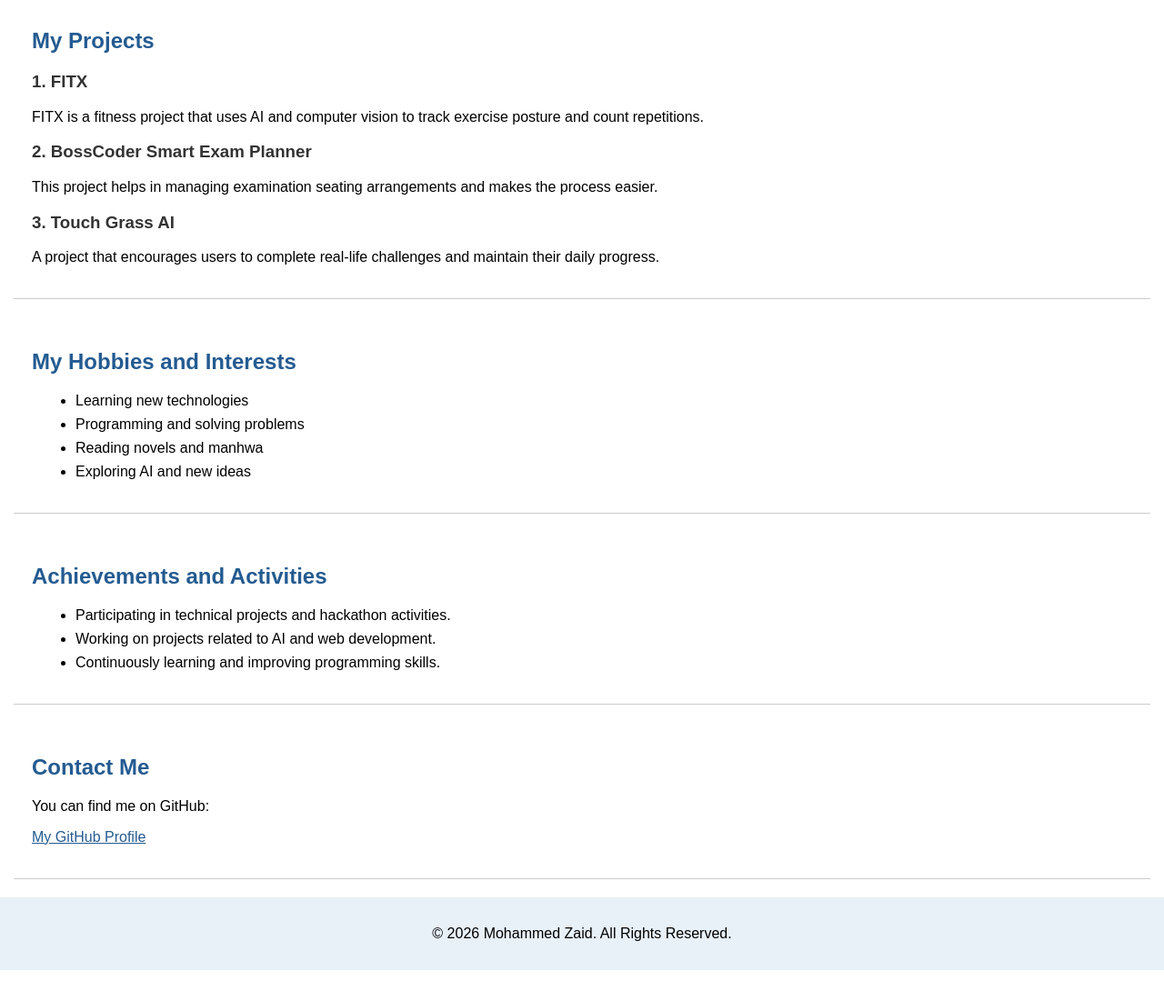
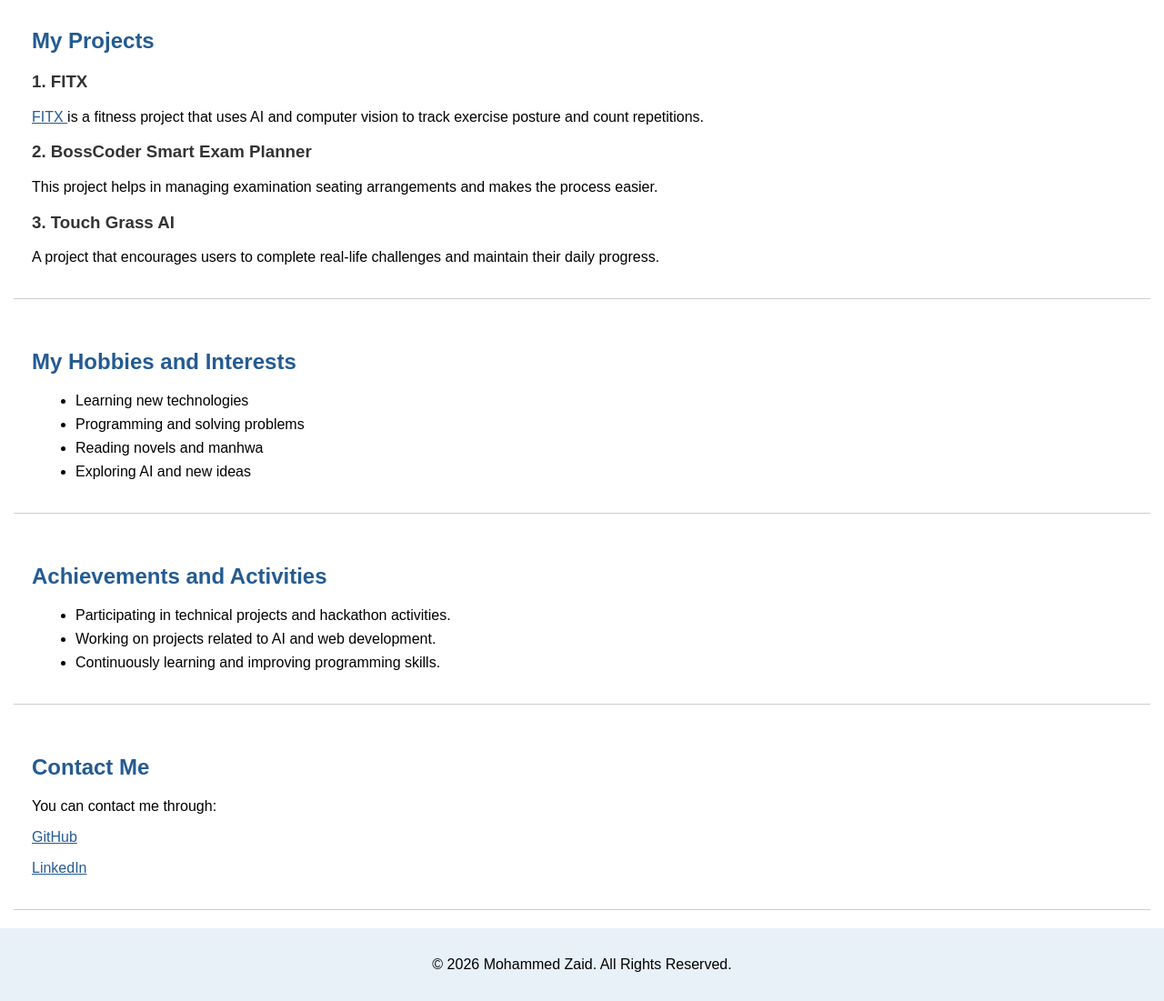
Before and after one commit to MohammedZaid1740/My-portfolio, a plain HTML site: page index.html in a window 1280 px wide. Shown: the part 1180-2281 px from the top of the page at 91% size. Before the commit the page ends 2247 px from the top, so only its background shows below. Drawn offline with Linux system fonts and the light colour scheme.

Commit message:
1 Updated my portfolio

```diff
--- a/index.html
+++ b/index.html
@@ -85,7 +85,10 @@
 
         <h3>1. FITX</h3>
         <p>
-            FITX is a fitness project that uses AI and computer vision
+            <a href="https://mohammedzaid1740.github.io/FITX-/?utm_source=chatgpt.com" target="_blank">
+                FITX
+            </a>
+            is a fitness project that uses AI and computer vision
             to track exercise posture and count repetitions.
         </p>
 
@@ -129,11 +132,16 @@
     <section id="contact">
         <h2>Contact Me</h2>
 
-        <p>You can find me on GitHub:</p>
+        <p>You can contact me through:</p>
 
         <p>
             <a href="https://github.com/MohammedZaid1740" target="_blank">
-                My GitHub Profile
+                GitHub
+            </a>
+        </p>
+        <p>
+            <a href="https://www.linkedin.com/in/mohammed-zaid-032147428?utm_source=share_via&utm_content=profile&utm_medium=member_android" target="_blank">
+                LinkedIn
             </a>
         </p>
     </section>
```
